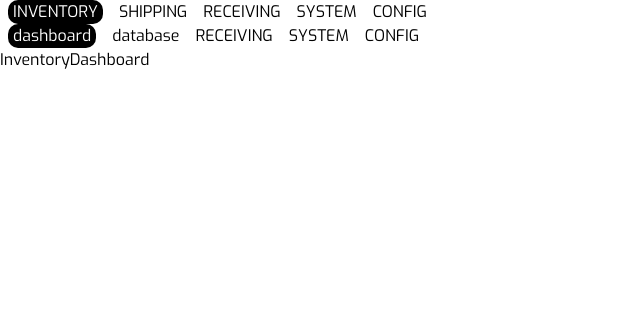
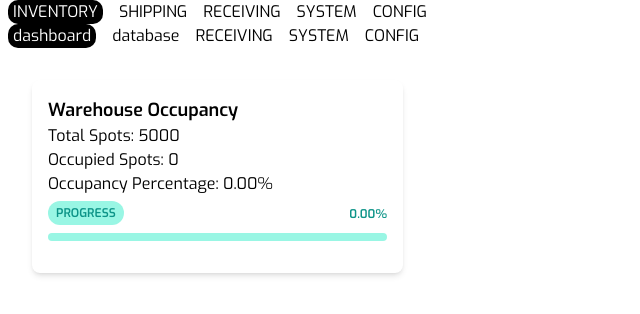
Before and after one commit to infiniteoo/wms, a Next.js app: page / in a window 1280 px wide. Shown: the top 314 px of the page, without its empty margins (0-640 px from the left). Built offline with nearby package versions, Linux system fonts and the light colour scheme; no server answers; the database is empty.

Commit message:
added occupancy progress widget

```diff
--- a/components/inventory/DisplayInventory.jsx
+++ b/components/inventory/DisplayInventory.jsx
@@ -5,7 +5,6 @@ import InventoryToolbar from "./InventoryToolbar";
 import ItemModal from "./ItemModal";
 import { useUser } from "@clerk/clerk-react";
 import DeleteConfirmationModal from "./ConfirmationModal";
-
 
 
 const DisplayInventory = () => {
--- a/components/inventory/InventoryDashboard.jsx
+++ b/components/inventory/InventoryDashboard.jsx
@@ -1,27 +1,14 @@
-import React from 'react'
-import {supabase} from '../../supabase'
-import {useEffect, useState} from 'react'
 
-const InventoryDashboard =  () => {
-  const [inventory, setInventory] = useState([])
+import OccupancyProgress from "./OccupancyProgress";
 
+const InventoryDashboard = () => {
 
-  const getInventory = async () => {
-    const { data, error } = await supabase.from('inventory').select('*')
-    if (error) console.log('error', error)
+return (
+    <div className="p-4 w-full">
+      <OccupancyProgress />
+    </div>
+)
 
-  data ? setInventory(data) : setInventory([])
-  }
+};
 
-  useEffect(() => {
-    getInventory()
-
-  }, [])
-
-
-  return (
-    <div>InventoryDashboard</div>
-  )
-}
-
-export default InventoryDashboard
+export default InventoryDashboard;
--- /dev/null
+++ b/components/inventory/OccupancyProgress.jsx
@@ -0,0 +1,73 @@
+import React, { useEffect, useState } from "react";
+import { supabase } from "../../supabase";
+import { TOTAL_SPOTS_IN_WAREHOUSE } from "@/constants";
+
+const OccupancyProgress = () => {
+  const [inventory, setInventory] = useState([]);
+  const [totalCount, setTotalCount] = useState(0);
+
+  async function getTotalRowCount() {
+    try {
+      const { data, count } = await supabase
+        .from("inventory")
+        .select("*", { count: "exact", head: true });
+
+      if (count) {
+        const totalCount = count;
+        setTotalCount(totalCount); // Update the state with the total count
+      } else {
+        setTotalCount(0); // Update with 0 if no data is available (e.g., empty table)
+      }
+    } catch (error) {
+      console.error("Error getting total row count:", error);
+      setTotalCount(0); // Update with 0 in case of an error
+    }
+  }
+
+  useEffect(() => {
+    getTotalRowCount();
+  }, []);
+
+  // Calculate the number of occupied spots
+  const occupiedSpots = totalCount;
+
+  // Calculate the percentage of occupied spots
+  const percentageOccupied = (occupiedSpots / TOTAL_SPOTS_IN_WAREHOUSE) * 100;
+
+  return (
+    <div className="p-4 w-full">
+
+
+      <div className="bg-white rounded-lg p-4 shadow-md">
+        <h2 className="text-lg font-semibold">Warehouse Occupancy</h2>
+        <p>Total Spots: {TOTAL_SPOTS_IN_WAREHOUSE}</p>
+        <p>Occupied Spots: {occupiedSpots}</p>
+        <p>Occupancy Percentage: {percentageOccupied.toFixed(2)}%</p>
+
+        {/* Progress Bar */}
+        <div className="relative pt-1">
+          <div className="flex mb-2 items-center justify-between">
+            <div>
+              <span className="text-xs font-semibold inline-block py-1 px-2 uppercase rounded-full text-teal-600 bg-teal-200">
+                Progress
+              </span>
+            </div>
+            <div className="text-right">
+              <span className="text-xs font-semibold inline-block text-teal-600">
+                {percentageOccupied.toFixed(2)}%
+              </span>
+            </div>
+          </div>
+          <div className="overflow-hidden h-2 mb-4 text-xs flex rounded bg-teal-200">
+            <div
+              style={{ width: `${percentageOccupied}%` }}
+              className="shadow-none flex flex-col text-center whitespace-nowrap text-white justify-center bg-teal-500"
+            ></div>
+          </div>
+        </div>
+      </div>
+    </div>
+  );
+};
+
+export default OccupancyProgress;
--- /dev/null
+++ b/constants/index.js
@@ -0,0 +1 @@
+export const TOTAL_SPOTS_IN_WAREHOUSE = 5000;
```
Also changed, not shown: components/inventory/RefreshButton.jsx (+3 -6 lines).
